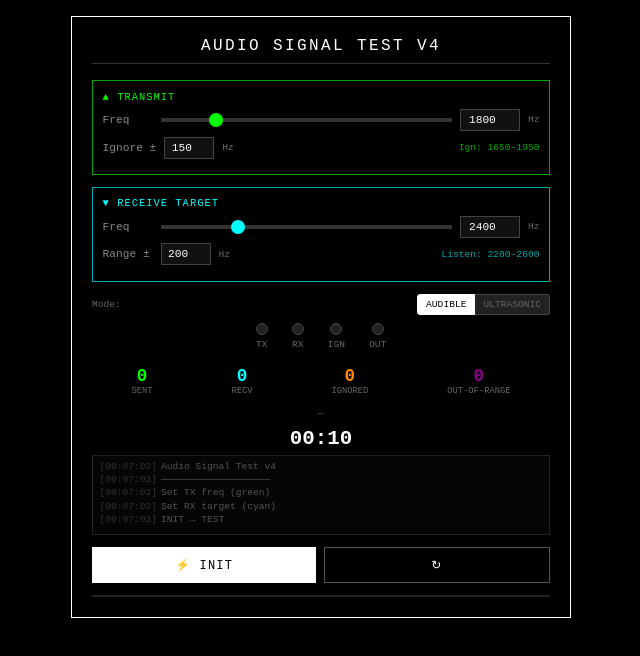
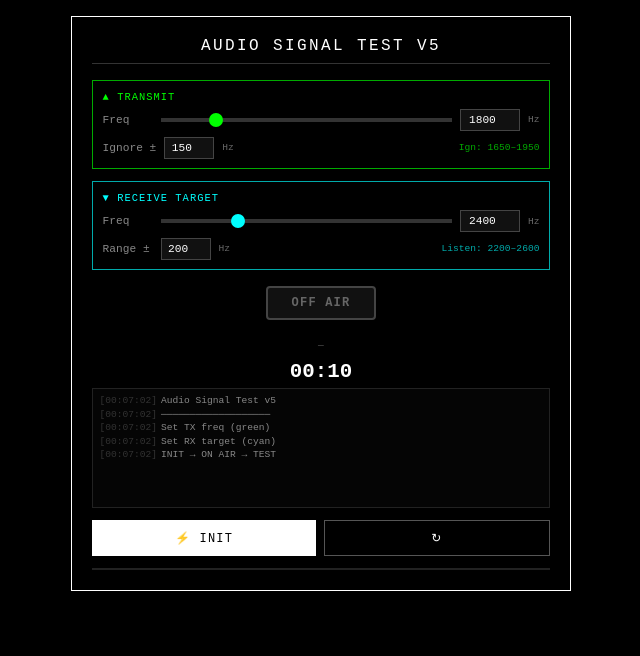
Before and after one commit to AzureFishy/AudioTest, a plain HTML site: page index.html in a window 1280 px wide. Shown: the whole page, without its empty margins (319-959 px from the left). Drawn offline with Linux system fonts and the light colour scheme.

Commit message:
Update index.html

```diff
--- a/index.html
+++ b/index.html
@@ -3,7 +3,7 @@
 <head>
     <meta charset="UTF-8">
     <meta name="viewport" content="width=device-width, initial-scale=1.0">
-    <title>Audio Signal Test v4</title>
+    <title>Audio Signal Test v5</title>
     <style>
         * { margin: 0; padding: 0; box-sizing: border-box; }
 
@@ -48,9 +48,6 @@
             text-transform: uppercase;
             letter-spacing: 0.1em;
             margin-bottom: 0.4rem;
-            display: flex;
-            align-items: center;
-            gap: 0.4rem;
         }
 
         .section.tx .section-title { color: #0f0; }
@@ -64,6 +61,7 @@
             font-size: 0.7rem;
         }
 
+        .row:last-child { margin-bottom: 0; }
         .row label { color: #888; min-width: 50px; }
 
         input[type="range"] {
@@ -102,26 +100,7 @@
             border-color: #fff;
         }
 
-        .toggle-group {
-            display: flex;
-            gap: 0;
-            margin-left: auto;
-        }
-
-        .toggle-btn {
-            padding: 0.25rem 0.5rem;
-            font-size: 0.6rem;
-            font-family: inherit;
-            text-transform: uppercase;
-            background: #222;
-            color: #666;
-            border: 1px solid #444;
-            cursor: pointer;
-        }
-
-        .toggle-btn:first-child { border-radius: 3px 0 0 3px; }
-        .toggle-btn:last-child { border-radius: 0 3px 3px 0; border-left: none; }
-        .toggle-btn.active { background: #fff; color: #000; border-color: #fff; }
+        .hz { font-size: 0.6rem; color: #666; }
 
         .range-display {
             font-size: 0.6rem;
@@ -132,53 +111,42 @@
         .section.tx .range-display { color: #0a0; }
         .section.rx .range-display { color: #0aa; }
 
-        .hz { font-size: 0.6rem; color: #666; }
-
-        .indicators {
+        /* ON AIR Toggle */
+        .air-toggle {
             display: flex;
             justify-content: center;
-            align-items: center;
-            gap: 1.5rem;
-            margin: 0.5rem 0;
+            margin: 1rem 0;
         }
 
-        .indicator {
-            display: flex;
-            flex-direction: column;
-            align-items: center;
-            gap: 0.25rem;
-            font-size: 0.6rem;
+        .air-btn {
+            padding: 0.5rem 1.5rem;
+            font-family: inherit;
+            font-size: 0.75rem;
+            font-weight: bold;
+            text-transform: uppercase;
+            letter-spacing: 0.1em;
+            cursor: pointer;
+            border: 2px solid #444;
+            background: #111;
             color: #666;
+            border-radius: 4px;
+            transition: all 0.2s;
         }
 
-        .dot {
-            width: 12px;
-            height: 12px;
-            border-radius: 50%;
-            background: #222;
-            border: 1px solid #444;
-            transition: all 0.1s;
+        .air-btn:hover { border-color: #666; }
+
+        .air-btn.on {
+            background: #f00;
+            color: #fff;
+            border-color: #f00;
+            box-shadow: 0 0 15px rgba(255, 0, 0, 0.5);
+            animation: air-pulse 1.5s infinite;
         }
 
-        .dot.tx-on { background: #0f0; box-shadow: 0 0 10px #0f0; }
-        .dot.rx-on { background: #0ff; box-shadow: 0 0 10px #0ff; }
-        .dot.ign-on { background: #f80; box-shadow: 0 0 8px #f80; }
-        .dot.out-on { background: #808; box-shadow: 0 0 8px #808; }
-
-        .stats {
-            display: flex;
-            justify-content: space-around;
-            font-size: 0.65rem;
-            padding: 0.5rem 0;
+        @keyframes air-pulse {
+            0%, 100% { box-shadow: 0 0 15px rgba(255, 0, 0, 0.5); }
+            50% { box-shadow: 0 0 25px rgba(255, 0, 0, 0.8); }
         }
-
-        .stat { text-align: center; }
-        .stat .num { font-size: 1.1rem; font-weight: bold; }
-        .stat .lbl { color: #666; font-size: 0.55rem; }
-        .stat.tx .num { color: #0f0; }
-        .stat.rx .num { color: #0ff; }
-        .stat.ign .num { color: #f80; }
-        .stat.out .num { color: #808; }
 
         .detection-info {
             text-align: center;
@@ -189,7 +157,7 @@
         }
 
         .log-panel {
-            height: 80px;
+            height: 120px;
             overflow-y: auto;
             background: #050505;
             padding: 0.4rem;
@@ -201,8 +169,7 @@
         .log-entry { margin-bottom: 0.15rem; color: #555; }
         .log-entry.rx { color: #0ff; }
         .log-entry.tx { color: #0f0; }
-        .log-entry.ign { color: #f80; }
-        .log-entry.out { color: #808; }
+        .log-entry.info { color: #888; }
         .log-entry.err { color: #f00; }
         .log-entry .ts { color: #333; margin-right: 0.25rem; }
 
@@ -253,7 +220,7 @@
 </head>
 <body>
     <div class="container">
-        <h1>Audio Signal Test v4</h1>
+        <h1>Audio Signal Test v5</h1>
 
         <!-- TX Settings -->
         <div class="section tx">
@@ -289,28 +256,9 @@
             </div>
         </div>
 
-        <!-- Mode Toggle -->
-        <div class="row" style="justify-content: center; margin: 0.5rem 0;">
-            <span class="hz" style="margin-right: 0.5rem;">Mode:</span>
-            <div class="toggle-group">
-                <button class="toggle-btn active" id="btn-audible" onclick="setMode('audible')">Audible</button>
-                <button class="toggle-btn" id="btn-ultra" onclick="setMode('ultra')">Ultrasonic</button>
-            </div>
-        </div>
-
-        <!-- Status -->
-        <div class="indicators">
-            <div class="indicator"><div class="dot" id="tx-dot"></div><span>TX</span></div>
-            <div class="indicator"><div class="dot" id="rx-dot"></div><span>RX</span></div>
-            <div class="indicator"><div class="dot" id="ign-dot"></div><span>IGN</span></div>
-            <div class="indicator"><div class="dot" id="out-dot"></div><span>OUT</span></div>
-        </div>
-
-        <div class="stats">
-            <div class="stat tx"><div class="num" id="sent-count">0</div><div class="lbl">SENT</div></div>
-            <div class="stat rx"><div class="num" id="recv-count">0</div><div class="lbl">RECV</div></div>
-            <div class="stat ign"><div class="num" id="ign-count">0</div><div class="lbl">IGNORED</div></div>
-            <div class="stat out"><div class="num" id="out-count">0</div><div class="lbl">OUT-OF-RANGE</div></div>
+        <!-- ON AIR Toggle -->
+        <div class="air-toggle">
+            <button class="air-btn" id="btn-air" onclick="toggleAir()">OFF AIR</button>
         </div>
 
         <div class="detection-info" id="detection-info">—</div>
@@ -330,7 +278,8 @@
 
     <script>
         // Config
-        const AUDIBLE = [500, 8000], ULTRA = [18000, 21000];
+        const FREQ_MIN = 500;
+        const FREQ_MAX = 8000;
         const FFT_SIZE = 4096;
         const DETECT_THRESHOLD = 18;
         const POWER_THRESHOLD = 45;
@@ -338,28 +287,47 @@
         // State
         let audioCtx, analyser, oscillator, gainNode, micStream;
         let detectInterval, testInterval;
-        let isInit = false, isRunning = false, isSending = false;
-        let mode = 'audible';
+        let isInit = false;
+        let isRunning = false;
+        let isSending = false;
+        let isOnAir = false;
 
-        let txFreq = 1800, txIgnore = 150;
-        let rxFreq = 2400, rxRange = 200;
+        let txFreq = 1800;
+        let txIgnore = 150;
+        let rxFreq = 2400;
+        let rxRange = 200;
         let timeLeft = 10;
-        let sent = 0, recv = 0, ign = 0, out = 0;
-        let lastDetectTime = 0, lastDetectFreq = 0;
+        let lastDetectTime = 0;
+        let lastDetectFreq = 0;
 
         // DOM
         const $ = id => document.getElementById(id);
-        const elTxSlider = $('tx-slider'), elTxInput = $('tx-input'), elTxIgnore = $('tx-ignore');
-        const elRxSlider = $('rx-slider'), elRxInput = $('rx-input'), elRxRange = $('rx-range');
-        const elTxRangeDisp = $('tx-range-display'), elRxRangeDisp = $('rx-range-display');
-        const elTxDot = $('tx-dot'), elRxDot = $('rx-dot'), elIgnDot = $('ign-dot'), elOutDot = $('out-dot');
-        const elSent = $('sent-count'), elRecv = $('recv-count'), elIgn = $('ign-count'), elOut = $('out-count');
-        const elInfo = $('detection-info'), elTimer = $('timer'), elLog = $('log'), elProgress = $('progress');
-        const elBtnInit = $('btn-init'), elBtnTest = $('btn-test');
+        const elTxSlider = $('tx-slider');
+        const elTxInput = $('tx-input');
+        const elTxIgnore = $('tx-ignore');
+        const elRxSlider = $('rx-slider');
+        const elRxInput = $('rx-input');
+        const elRxRange = $('rx-range');
+        const elTxRangeDisp = $('tx-range-display');
+        const elRxRangeDisp = $('rx-range-display');
+        const elInfo = $('detection-info');
+        const elTimer = $('timer');
+        const elLog = $('log');
+        const elProgress = $('progress');
+        const elBtnInit = $('btn-init');
+        const elBtnTest = $('btn-test');
+        const elBtnAir = $('btn-air');
 
         // Helpers
         function log(msg, type = '') {
-            const ts = new Date().toLocaleTimeString('en-US', { hour12: false, hour: '2-digit', minute: '2-digit', second: '2-digit' });
+            if (!isOnAir && type !== 'info' && isInit) return;
+
+            const ts = new Date().toLocaleTimeString('en-US', {
+                hour12: false,
+                hour: '2-digit',
+                minute: '2-digit',
+                second: '2-digit'
+            });
             const el = document.createElement('div');
             el.className = `log-entry ${type}`;
             el.innerHTML = `<span class="ts">[${ts}]</span>${msg}`;
@@ -373,27 +341,27 @@
             elTimer.textContent = `${m}:${s}`;
         }
 
-        function flashDot(el, cls, dur = 250) {
-            el.classList.add(cls);
-            setTimeout(() => el.classList.remove(cls), dur);
+        function clamp(v, min, max) {
+            return Math.max(min, Math.min(max, v));
         }
 
-        function clamp(v, min, max) { return Math.max(min, Math.min(max, v)); }
-        function snap(v, step = 100) { return Math.round(v / step) * step; }
+        function snap(v, step = 100) {
+            return Math.round(v / step) * step;
+        }
 
         // Frequency updates
         function updateTx(freq) {
-            const [min, max] = mode === 'audible' ? AUDIBLE : ULTRA;
-            txFreq = snap(clamp(freq, min, max));
+            txFreq = snap(clamp(freq, FREQ_MIN, FREQ_MAX));
             elTxSlider.value = txFreq;
             elTxInput.value = txFreq;
             elTxRangeDisp.textContent = `Ign: ${txFreq - txIgnore}–${txFreq + txIgnore}`;
-            if (oscillator) oscillator.frequency.setValueAtTime(txFreq, audioCtx.currentTime);
+            if (oscillator) {
+                oscillator.frequency.setValueAtTime(txFreq, audioCtx.currentTime);
+            }
         }
 
         function updateRx(freq) {
-            const [min, max] = mode === 'audible' ? AUDIBLE : ULTRA;
-            rxFreq = snap(clamp(freq, min, max));
+            rxFreq = snap(clamp(freq, FREQ_MIN, FREQ_MAX));
             elRxSlider.value = rxFreq;
             elRxInput.value = rxFreq;
             elRxRangeDisp.textContent = `Listen: ${rxFreq - rxRange}–${rxFreq + rxRange}`;
@@ -409,22 +377,6 @@
             elRxRangeDisp.textContent = `Listen: ${rxFreq - rxRange}–${rxFreq + rxRange}`;
         }
 
-        function setMode(m) {
-            mode = m;
-            $('btn-audible').classList.toggle('active', m === 'audible');
-            $('btn-ultra').classList.toggle('active', m === 'ultra');
-
-            const [min, max] = m === 'audible' ? AUDIBLE : ULTRA;
-            elTxSlider.min = elRxSlider.min = min;
-            elTxSlider.max = elRxSlider.max = max;
-
-            const defTx = m === 'audible' ? 1800 : 19000;
-            const defRx = m === 'audible' ? 2400 : 19500;
-            updateTx(defTx);
-            updateRx(defRx);
-            log(`Mode: ${m} (${min}–${max}Hz)`);
-        }
-
         // Event listeners
         elTxSlider.oninput = () => updateTx(parseInt(elTxSlider.value));
         elTxInput.onchange = () => updateTx(parseInt(elTxInput.value));
@@ -433,20 +385,43 @@
         elRxInput.onchange = () => updateRx(parseInt(elRxInput.value));
         elRxRange.onchange = () => updateRxRange(elRxRange.value);
 
+        // ON AIR Toggle
+        function toggleAir() {
+            if (!isInit) return;
+
+            isOnAir = !isOnAir;
+            elBtnAir.classList.toggle('on', isOnAir);
+            elBtnAir.textContent = isOnAir ? 'ON AIR' : 'OFF AIR';
+
+            if (isOnAir) {
+                log('════════════════', 'info');
+                log('ON AIR', 'rx');
+                log(`TX: ${txFreq}Hz → RX: ${rxFreq}Hz`, 'info');
+            } else {
+                log('OFF AIR', 'info');
+                log('════════════════', 'info');
+                elInfo.textContent = '—';
+            }
+        }
+
         // Init
         async function init() {
             if (isInit) return;
             elBtnInit.disabled = true;
-            log('Initializing...');
+            log('Initializing...', 'info');
 
             try {
                 const AC = window.AudioContext || window.webkitAudioContext;
                 audioCtx = new AC({ sampleRate: 44100 });
                 if (audioCtx.state === 'suspended') await audioCtx.resume();
-                log(`AudioContext: ${audioCtx.sampleRate}Hz`);
+                log(`AudioContext: ${audioCtx.sampleRate}Hz`, 'info');
 
                 micStream = await navigator.mediaDevices.getUserMedia({
-                    audio: { echoCancellation: false, noiseSuppression: false, autoGainControl: false }
+                    audio: {
+                        echoCancellation: false,
+                        noiseSuppression: false,
+                        autoGainControl: false
+                    }
                 });
                 log('Mic ready ✓', 'rx');
 
@@ -471,10 +446,9 @@
                 elBtnInit.style.display = 'none';
                 elBtnTest.style.display = 'block';
 
-                log('════════════════', 'rx');
-                log('READY', 'rx');
-                log(`TX: ${txFreq}Hz → RX: ${rxFreq}Hz`, 'rx');
-                log('════════════════', 'rx');
+                log('════════════════', 'info');
+                log('READY — Toggle ON AIR to begin', 'rx');
+                log('════════════════', 'info');
 
             } catch (e) {
                 log(`ERROR: ${e.message}`, 'err');
@@ -489,9 +463,8 @@
             const binW = audioCtx.sampleRate / analyser.fftSize;
 
             detectInterval = setInterval(() => {
-                if (!analyser) return;
+                if (!analyser || !isOnAir) return;
 
-                // Pause detection briefly while sending
                 if (isSending) {
                     elInfo.textContent = `TX: ${txFreq}Hz`;
                     return;
@@ -499,10 +472,8 @@
 
                 analyser.getByteFrequencyData(data);
 
-                // Scan range
-                const [sMin, sMax] = mode === 'audible' ? AUDIBLE : ULTRA;
-                const startBin = Math.floor(sMin / binW);
-                const endBin = Math.ceil(sMax / binW);
+                const startBin = Math.floor(FREQ_MIN / binW);
+                const endBin = Math.ceil(FREQ_MAX / binW);
 
                 // Noise floor
                 let sum = 0;
@@ -512,7 +483,10 @@
                 // Peak
                 let maxP = 0, maxB = 0;
                 for (let i = startBin; i < endBin; i++) {
-                    if (data[i] > maxP) { maxP = data[i]; maxB = i; }
+                    if (data[i] > maxP) {
+                        maxP = data[i];
+                        maxB = i;
+                    }
                 }
 
                 const peakFreq = Math.round(maxB * binW);
@@ -525,7 +499,6 @@
                     const now = Date.now();
                     const isNew = (now - lastDetectTime > 250) || (Math.abs(peakFreq - lastDetectFreq) > 150);
 
-                    // Ranges
                     const inIgnore = peakFreq >= (txFreq - txIgnore) && peakFreq <= (txFreq + txIgnore);
                     const inTarget = peakFreq >= (rxFreq - rxRange) && peakFreq <= (rxFreq + rxRange);
 
@@ -534,31 +507,13 @@
                         lastDetectFreq = peakFreq;
 
                         if (inIgnore) {
-                            ign++;
-                            elIgn.textContent = ign;
-                            flashDot(elIgnDot, 'ign-on');
-                            log(`IGN: ${peakFreq}Hz (own TX range)`, 'ign');
+                            log(`IGN: ${peakFreq}Hz (own TX)`, 'tx');
                         } else if (inTarget) {
-                            recv++;
-                            elRecv.textContent = recv;
-                            flashDot(elRxDot, 'rx-on');
                             log(`RX: ${peakFreq}Hz ✓`, 'rx');
                         } else {
-                            out++;
-                            elOut.textContent = out;
-                            flashDot(elOutDot, 'out-on');
-                            log(`OUT: ${peakFreq}Hz (not in target)`, 'out');
+                            log(`OUT: ${peakFreq}Hz`, 'info');
                         }
-                    } else {
-                        // Continuous - show indicator
-                        elIgnDot.classList.toggle('ign-on', inIgnore);
-                        elRxDot.classList.toggle('rx-on', !inIgnore && inTarget);
-                        elOutDot.classList.toggle('out-on', !inIgnore && !inTarget);
                     }
-                } else {
-                    elRxDot.classList.remove('rx-on');
-                    elIgnDot.classList.remove('ign-on');
-                    elOutDot.classList.remove('out-on');
                 }
             }, 70);
         }
@@ -567,26 +522,28 @@
         function sendTone(dur) {
             if (!gainNode) return;
             isSending = true;
-            elTxDot.classList.add('tx-on');
             gainNode.gain.setValueAtTime(0.3, audioCtx.currentTime);
 
             setTimeout(() => {
                 gainNode.gain.setValueAtTime(0, audioCtx.currentTime);
-                elTxDot.classList.remove('tx-on');
                 setTimeout(() => { isSending = false; }, 80);
             }, dur);
         }
 
         function sendSignal() {
-            sent++;
-            elSent.textContent = sent;
-            log(`TX: #${sent} @ ${txFreq}Hz`, 'tx');
+            log(`TX: ${txFreq}Hz`, 'tx');
             sendTone(350);
         }
 
         // Test
         function startTest() {
             if (!isInit || isRunning) return;
+
+            // Auto enable ON AIR when test starts
+            if (!isOnAir) {
+                toggleAir();
+            }
+
             isRunning = true;
             timeLeft = 10;
             elBtnTest.disabled = true;
@@ -612,34 +569,32 @@
             elTimer.classList.remove('active');
             elBtnTest.disabled = false;
             elProgress.style.width = '100%';
-            log(`Done: S=${sent} R=${recv} I=${ign} O=${out}`, 'rx');
+            log('═══ DONE ═══', 'rx');
         }
 
         function resetAll() {
             if (testInterval) clearInterval(testInterval);
             isRunning = false;
             timeLeft = 10;
-            sent = recv = ign = out = 0;
             updateTimer();
-            elSent.textContent = elRecv.textContent = elIgn.textContent = elOut.textContent = '0';
             elProgress.style.width = '0%';
             elTimer.classList.remove('active');
             elBtnTest.disabled = false;
             elInfo.textContent = '—';
             elLog.innerHTML = '';
-            log('Reset');
-            if (isInit) log(`TX: ${txFreq}Hz → RX: ${rxFreq}Hz`);
+            log('Reset', 'info');
+            if (isInit) log(`TX: ${txFreq}Hz → RX: ${rxFreq}Hz`, 'info');
         }
 
         // Init display
         document.addEventListener('DOMContentLoaded', () => {
             updateTx(txFreq);
             updateRx(rxFreq);
-            log('Audio Signal Test v4');
-            log('───────────────────');
-            log('Set TX freq (green)');
-            log('Set RX target (cyan)');
-            log('INIT → TEST');
+            log('Audio Signal Test v5', 'info');
+            log('───────────────────', 'info');
+            log('Set TX freq (green)', 'info');
+            log('Set RX target (cyan)', 'info');
+            log('INIT → ON AIR → TEST', 'info');
         });
     </script>
 </body>
```
